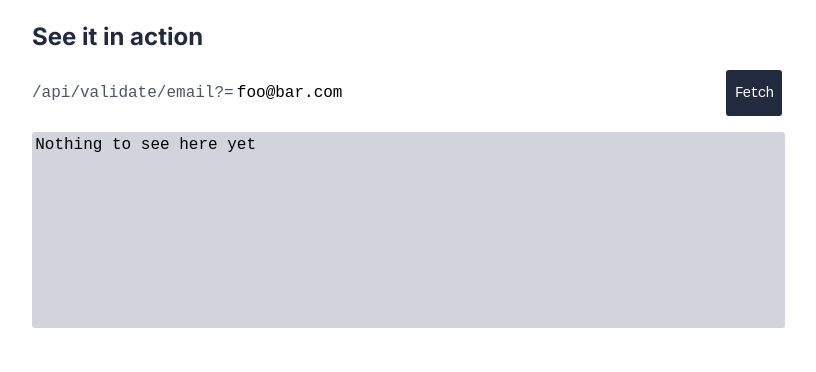
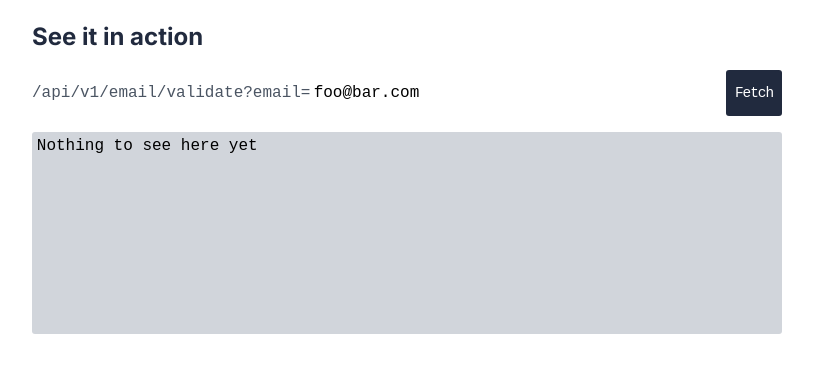
Before and after one commit to Aadv1k/ZapMail, a website: page public/index.html in a window 1280 px wide. Shown: the part 134-506 px from the top of the page, without its empty margins (233-1049 px from the left). Drawn offline with Linux system fonts and the light colour scheme.

Commit message:
Minor frontend tweaks to the UI

```diff
--- a/public/index.html
+++ b/public/index.html
@@ -25,7 +25,7 @@
 				<div class="show">
 					<div class="show__bar">
 						<span>
-							/api/validate/email?=
+							/api/v1/email/validate?email=
 							</span>
 						<div class="show__editable" id="validateEmail" contenteditable>foo@bar.com</div>
 
--- a/public/script.js
+++ b/public/script.js
@@ -31,6 +31,5 @@ btnValidate.addEventListener("click", (elem) => {
 		    .then(data => {
 						validateOutput.innerText = JSON.stringify(data, null, 2);
 				})
-
-						hideLoader(elem.currentTarget);
+		hideLoader(elem.currentTarget);
 })
--- a/public/style.css
+++ b/public/style.css
@@ -16,6 +16,7 @@
 
 html {
 		font-size: 16px;
+		box-sizing: border-box;
 }
 
 body {
@@ -78,6 +79,7 @@ h1,h2,h3 {
 .show__editable {
 		font-family: var(--font-mono);
 		flex: 30%;
+		min-width: 100%;
 		overflow-y: hidden;
 		word-wrap: nowrap;
 		color: var(--blue-1);
@@ -100,9 +102,8 @@ h1,h2,h3 {
 
 .show__output {
 		height: 12rem;
-		width: 100%;
-		padding-top: .2rem;
-		padding-left: .2rem;
+		max-width: 100%;
+		padding: .3rem;
 		overflow: scroll;
 		border-radius: 3px;
 		background-color: var(--gray-1);
@@ -115,6 +116,10 @@ h1,h2,h3 {
 		.show__bar {
 				flex-direction: row;
 				align-items: center;
+		}
+
+		.show__editable {
+				min-width: auto;
 		}
 
 		.show__fetch {
```
